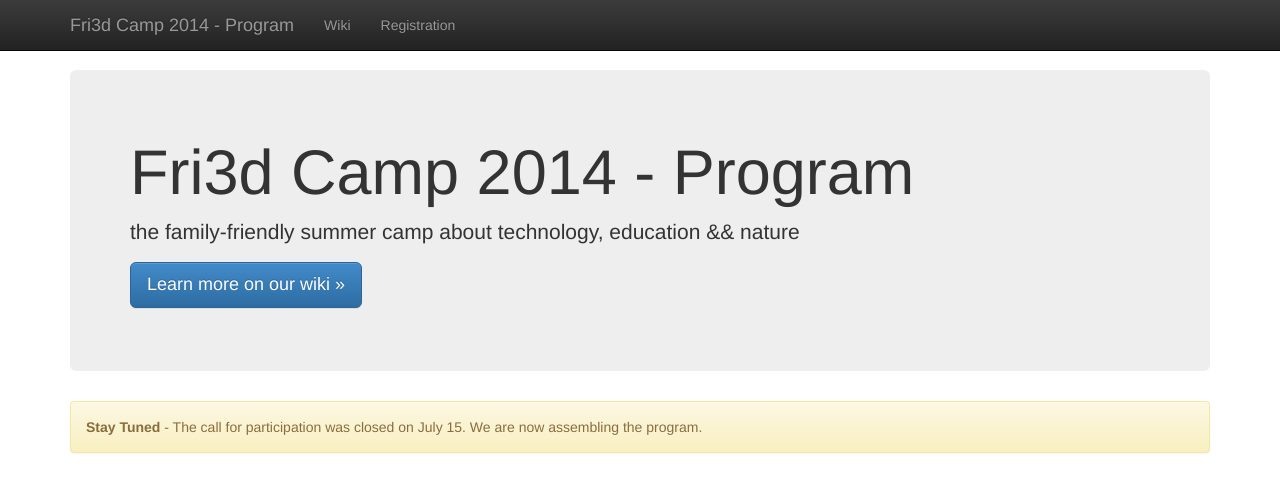
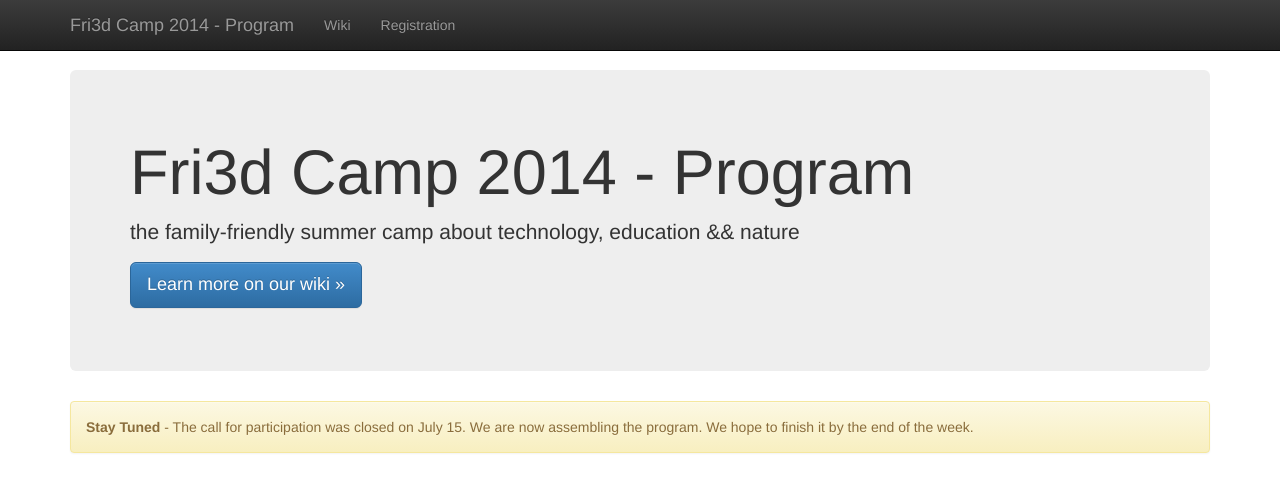
Before and after one commit to Fri3dCamp/program.fri3d.be, a Jekyll site: the page built from index.html, in a window 1280 px wide. Shown: the top 492 px of the page. Built offline with Jekyll 4.4.1, drawn with Linux system fonts in a browser that asks for light colours; nearby versions of some CDN libraries.

Commit message:
added some remark to trigger redeployment ;-)

```diff
--- a/index.html
+++ b/index.html
@@ -12,6 +12,7 @@
 
 
 <div class="alert alert-warning">
-  <strong>Stay Tuned</strong> - The call for participation was closed on
-  July 15. We are now assembling the program.
+  <strong>Stay Tuned</strong> - The call for participation was closed on July
+  15. We are now assembling the program. We hope to finish it by the end of the
+  week.
 </div>
```
